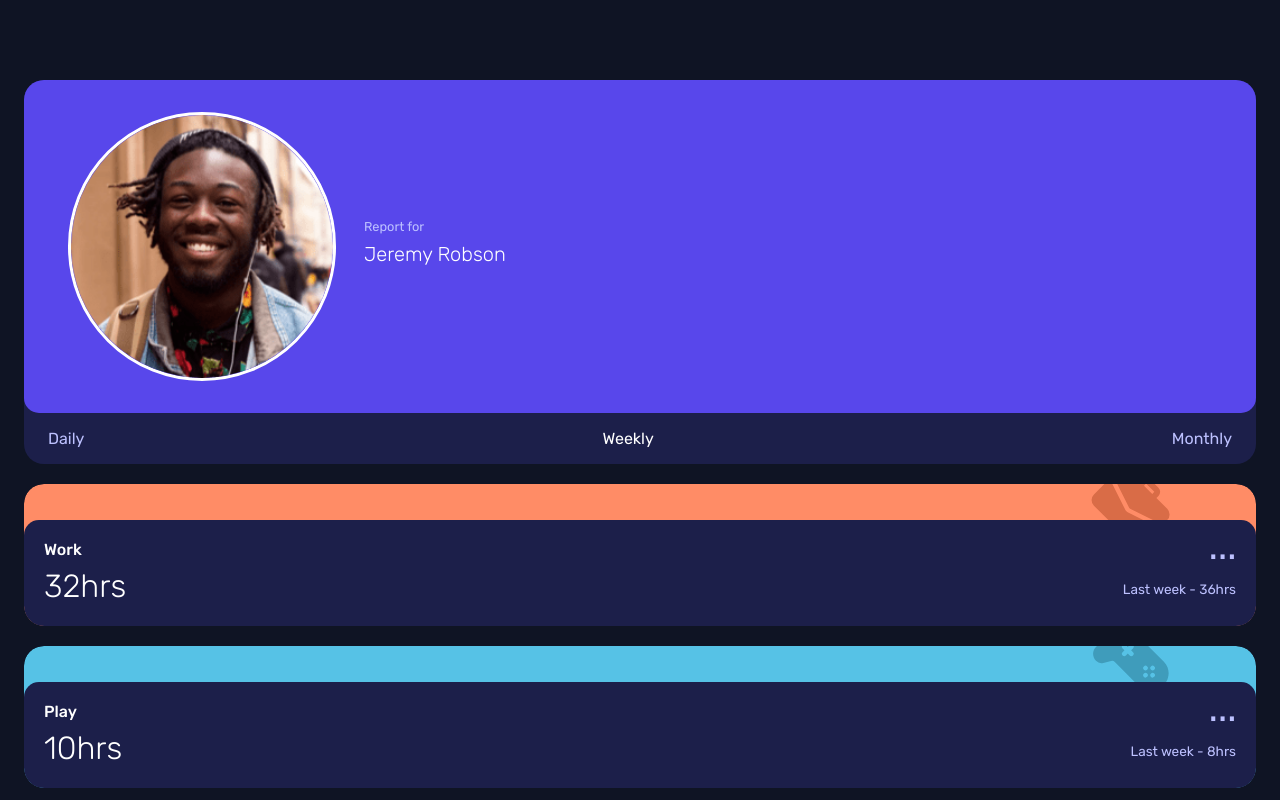
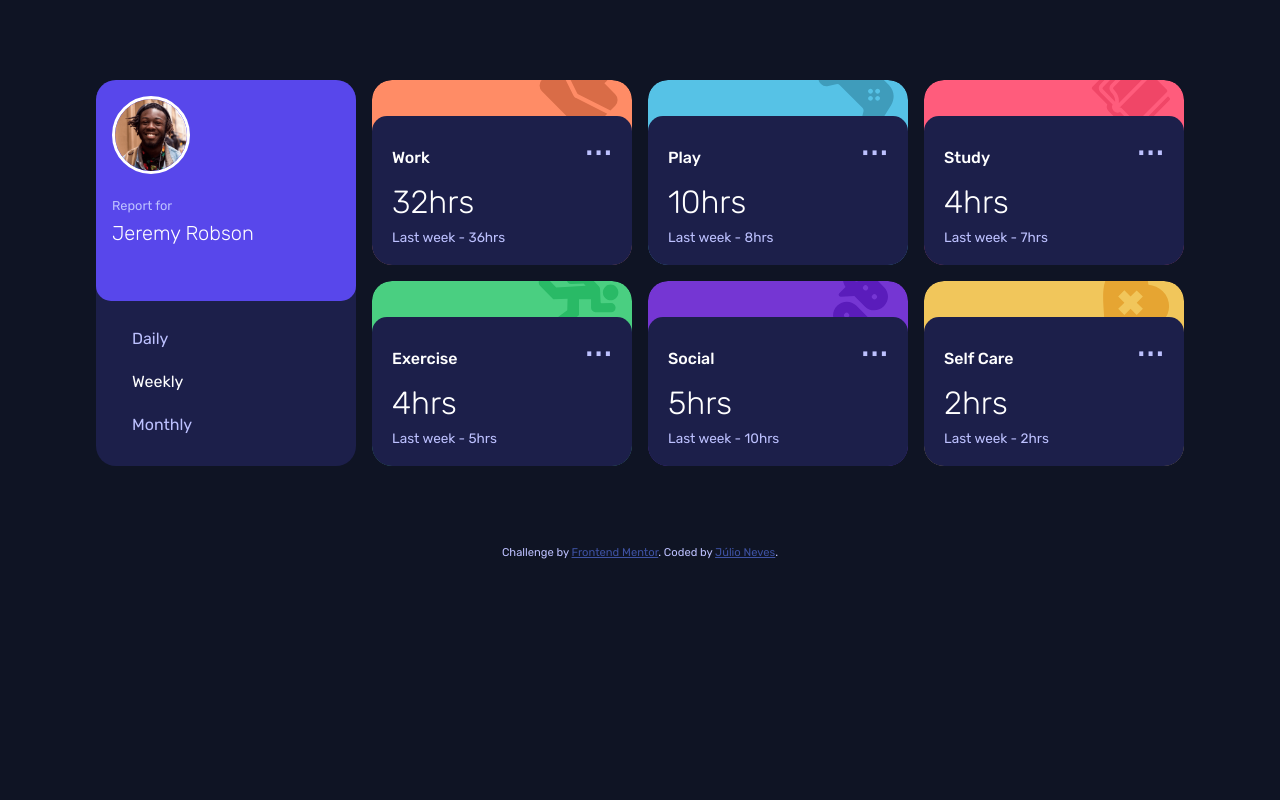
Before and after one commit to jcnevess/time-tracking-dashboard, an Eleventy site: page index.html in a window 1280 px wide. Shown: the top 800 px of the page. Built offline with nearby package versions, Linux system fonts and the light colour scheme; Eleventy itself is replaced by a stand-in of ours; files that its build step writes are made by us from their sources.

Commit message:
Add desktop version

```diff
--- a/bundle.css
+++ b/bundle.css
@@ -1,3 +1,23 @@
+/*           CSS RESET        */
+*, *::before, *::after {
+  box-sizing: border-box;
+}
+
+* {
+  margin: 0;
+  padding: 0;
+}
+
+img, picture, video, canvas, svg {
+  display: block;
+  max-width: 100%;
+}
+
+input, button, textarea, select {
+  font: inherit;
+}
+
+/*        USER STYLES       */
 :root {
   --color-blue: hsl(246, 80%, 60%);
 
@@ -24,6 +44,7 @@ body {
 .attribution {
   font-size: 0.7rem;
   text-align: center;
+  margin-bottom: 0.25rem;
 }
 .attribution a {
   color: hsl(228, 45%, 44%);
@@ -39,28 +60,29 @@ body {
 }
 
 .container {
-  margin: 5rem 1rem;
+  width: 90%;
+  margin: 5rem auto;
 }
 
 .profile {
   background-color:  var(--color-blue);
-  display: grid;
-  grid-template-columns: 25% 75%;
+  display: flex;
   padding: 2rem;
   border-radius: 15px;
 }
 
 .profile__picture {
   overflow: hidden;
-  width: 100%;
+  width: 25%;
 }
 
 .profile__picture img {
-  width: 90%;
+  width: 100%;
   border: solid 3px white;
   border-radius: 50%;
   margin: auto;
   display: block;
+  box-sizing: border-box;
 }
 
 .profile__info {
@@ -86,6 +108,7 @@ body {
 
 .controls__option {
   cursor: pointer;
+  padding: 0.75rem;
 
   &:hover, &:active {
     color: white;
@@ -186,3 +209,67 @@ body {
   font-size: 1.75rem;
   cursor: pointer;
 }
+
+@media (min-width: 620px) {
+  .cards-container {
+    display: grid;
+    grid-template-columns: 1fr 1fr 1fr 1fr;
+    grid-template-rows: 1fr 1fr;
+    grid-gap: 1rem;
+    padding-inline: 2rem;
+    width: fit-content;
+  }
+
+  .profile {
+    flex-direction: column;
+    padding: 1rem 3rem 3rem 1rem;;
+  }
+
+  .card__profile {
+    min-width: 160px;
+    grid-row: 1 / 3;
+  }
+
+  .profile__info {
+    margin-top: 1.5rem;
+    padding: 0;
+    align-self: flex-start;
+  }
+
+  .profile__picture {
+    width: 40%;
+  }
+
+  .controls__options {
+    flex-direction: column;
+    margin-block: 1rem;
+  }
+
+  .activity {
+    margin-top: 0;
+  }
+
+  .card__activity {
+    overflow: visible;
+  }
+
+  .activity__info {
+    grid-template-columns: 3fr 1fr;
+    grid-template-rows: 3fr 1fr;
+  }
+
+  .activity__current {
+    margin-top: 0.75rem;
+  }
+
+  .activity__previous {
+    text-wrap: nowrap;
+    margin-top: 0.5rem;
+    grid-row: 3/4;
+    justify-self: left;
+  }
+
+  .activity__time {
+    margin-top: 1rem;
+  }
+}
--- a/index.html
+++ b/index.html
@@ -27,6 +27,7 @@
   </head>
   <body>
     <div class="container">
+      <div class="cards-container">
         <div class="card card__profile">
           <div class="profile">
             <div class="profile__picture">
@@ -256,6 +257,7 @@
           </div>
         </div>
       </div>
+    </div>
 
     <div class="attribution">
       Challenge by
```
Lines whose indentation alone changed are shown as unchanged.
